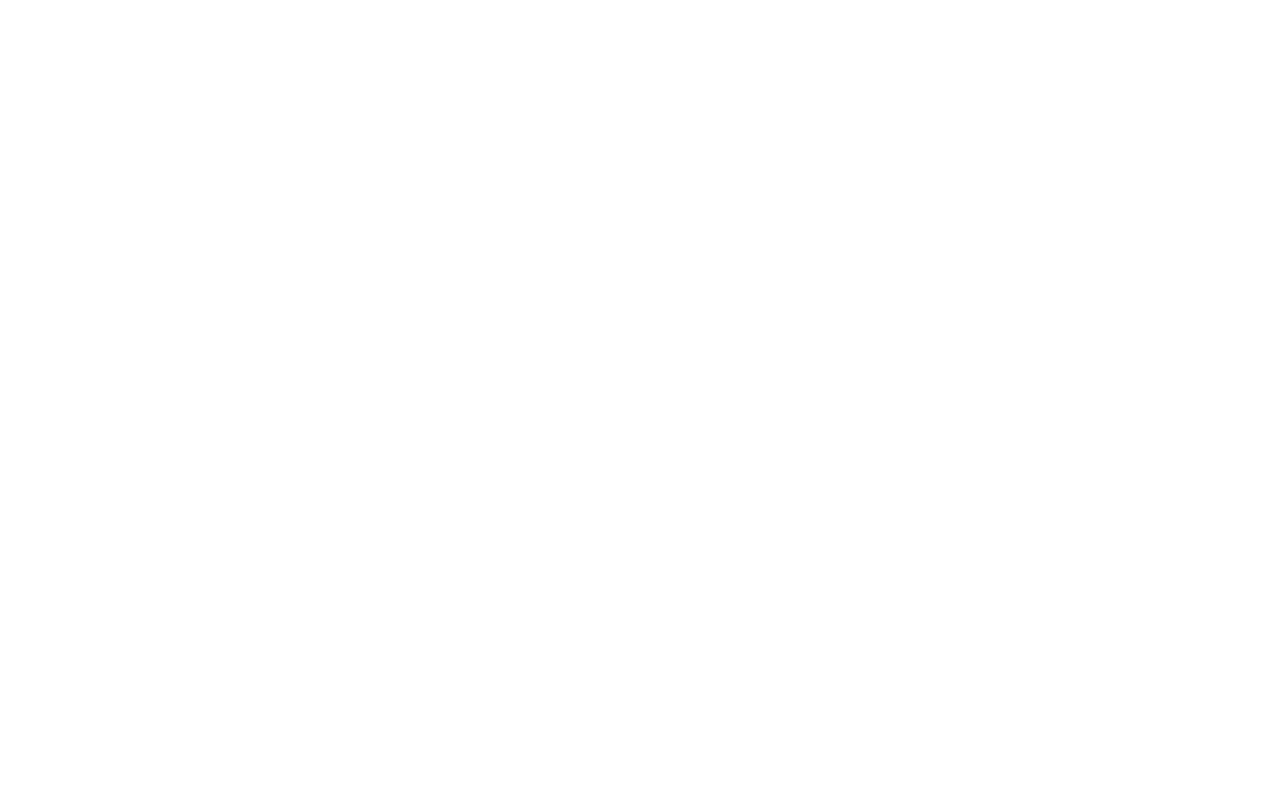
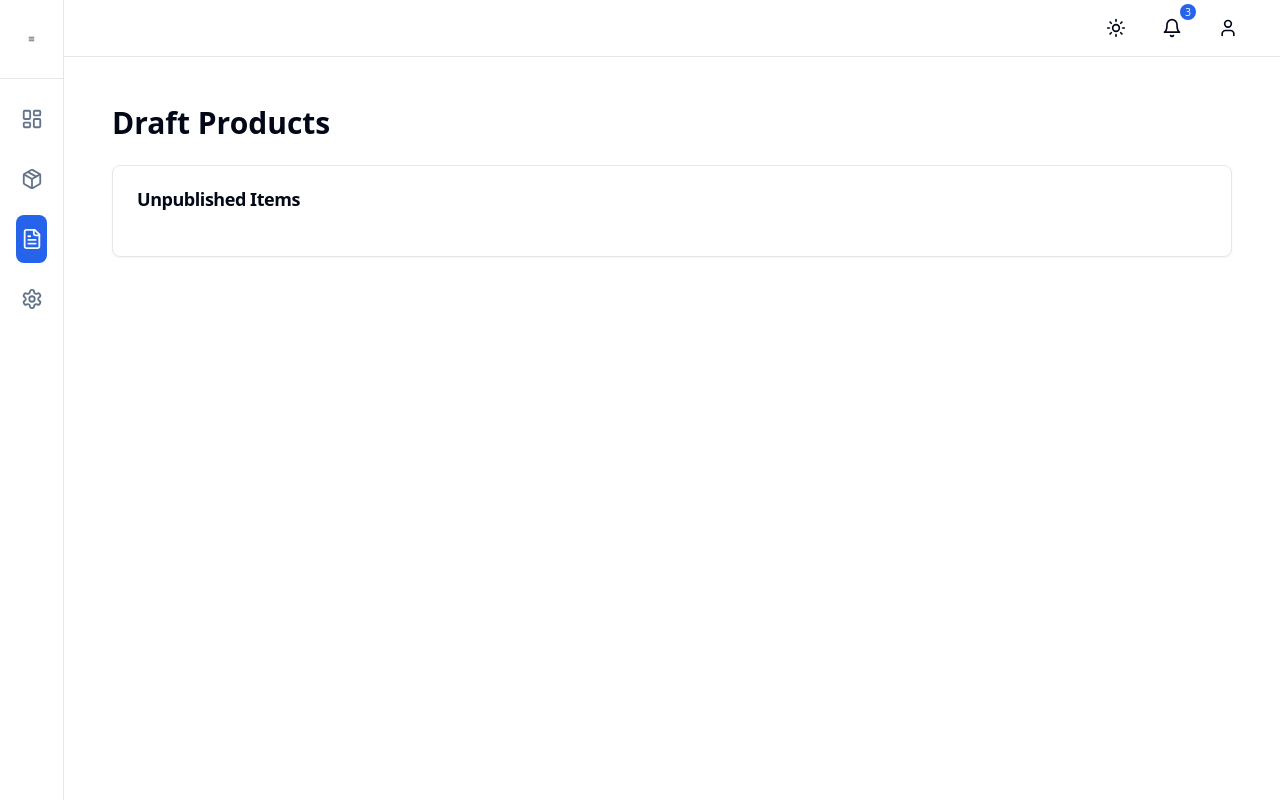
Before and after one commit to arnesssr/innventra, a React (Vite) app in the folder product-management/: page /drafts in a window 1280 px wide. Before the commit this address had no page. Built offline with nearby package versions, Linux system fonts and the light colour scheme.

Commit message:
feat: implement Products and Drafts pages; enhance ProductForm with draft and publish functionality; refactor Sidebar for improved navigation

```diff
--- a/product-management/src/components/layout/Sidebar.tsx
+++ b/product-management/src/components/layout/Sidebar.tsx
@@ -1,11 +1,8 @@
 import { NavLink } from 'react-router-dom'
 import {
   LayoutDashboard,
-  Book,
-  BookOpen,
-  Gift,
-  PenTool,
-  Gamepad,
+  Package,
+  FileText,
   Settings,
   Menu
 } from 'lucide-react'
@@ -17,40 +14,45 @@
 }
 
 export function Sidebar({ expanded, onToggle }: SidebarProps) {
+  const menuItems = [
+    { path: '/', icon: <LayoutDashboard size={22} />, label: 'Dashboard' },
+    { path: '/products', icon: <Package size={22} />, label: 'Products' },
+    { path: '/drafts', icon: <FileText size={22} />, label: 'Drafts' },
+    { path: '/settings', icon: <Settings size={22} />, label: 'Settings' }
+  ]
+
   return (
     <aside className={cn(
-      "fixed left-0 top-0 h-screen border-r bg-background transition-all duration-300 z-50",
+      "fixed left-0 top-0 h-screen overflow-hidden border-r bg-card/50 backdrop-blur-sm transition-all duration-300 z-50 flex flex-col",
       expanded ? "w-64" : "w-16"
     )}>
-      <div className="p-4">
+      <div className="p-4 border-b">
         <button
           onClick={() => onToggle(!expanded)}
-          className="mb-8 p-2 hover:bg-accent hover:text-accent-foreground rounded-lg w-full flex justify-center"
+          className="p-3 hover:bg-accent hover:text-accent-foreground rounded-lg w-full flex justify-center"
         >
-          <Menu size={20} />
+          <Menu size={22} />
         </button>
+      </div>
 
-        <nav className="space-y-2">
-          {[
-            { path: '/', icon: <LayoutDashboard size={20} />, label: 'Dashboard' },
-            { path: '/categories/books', icon: <Book size={20} />, label: 'Books' },
-            { path: '/categories/bibles', icon: <BookOpen size={20} />, label: 'Bibles' },
-            { path: '/categories/gifts', icon: <Gift size={20} />, label: 'Gifts & Cards' },
-            { path: '/categories/stationery', icon: <PenTool size={20} />, label: 'Stationery' },
-            { path: '/categories/toys', icon: <Gamepad size={20} />, label: 'Toys & Games' },
-            { path: '/settings', icon: <Settings size={20} />, label: 'Settings' },
-          ].map(({ path, icon, label }) => (
+      <div className="flex-1 overflow-y-auto py-4">
+        <nav className="px-4 space-y-3">
+          {menuItems.map(({ path, icon, label }) => (
             <NavLink
               key={path}
               to={path}
+              title={!expanded ? label : undefined}
               className={({ isActive }) => cn(
-                "flex items-center gap-2 p-2 rounded-lg transition-colors",
+                "flex items-center gap-3 p-3 rounded-lg transition-colors min-h-[48px]",
                 "hover:bg-accent hover:text-accent-foreground",
+                expanded ? "justify-start" : "justify-center",
                 isActive ? "bg-primary text-primary-foreground" : "text-muted-foreground"
               )}
             >
-              {icon}
-              {expanded && <span>{label}</span>}
+              <div className="flex-shrink-0">
+                {icon}
+              </div>
+              {expanded && <span className="text-base font-medium">{label}</span>}
             </NavLink>
           ))}
         </nav>
--- a/product-management/src/components/products/ProductForm.tsx
+++ b/product-management/src/components/products/ProductForm.tsx
@@ -90,8 +90,9 @@
     }
   }
 
-  const handleSubmit = (e: React.FormEvent) => {
+  const handleSubmit = (e: React.FormEvent, status: 'draft' | 'published') => {
     e.preventDefault()
+    setFormData(prev => ({ ...prev, status }))
     console.log(formData)
   }
 
@@ -218,11 +219,24 @@
 
   return (
     <Card>
-      <CardHeader>
+      <CardHeader className="flex flex-row items-center justify-between">
         <CardTitle>Add New Product</CardTitle>
+        <div className="flex gap-2">
+          <Button
+            variant="outline"
+            onClick={(e) => handleSubmit(e, 'draft')}
+          >
+            Save as Draft
+          </Button>
+          <Button
+            onClick={(e) => handleSubmit(e, 'published')}
+          >
+            Publish
+          </Button>
+        </div>
       </CardHeader>
       <CardContent>
-        <form onSubmit={handleSubmit} className="space-y-6">
+        <form className="space-y-6">
           <div className="grid gap-4 md:grid-cols-2">
             {/* Basic fields */}
             <div className="space-y-2">
@@ -332,13 +346,6 @@
               />
             </div>
           </div>
-
-          <div className="flex justify-end">
-            <Button type="submit">
-              <Upload className="mr-2 h-4 w-4" />
-              Save Product
-            </Button>
-          </div>
         </form>
       </CardContent>
     </Card>
--- a/product-management/src/pages/dashboard/DashboardPage.tsx
+++ b/product-management/src/pages/dashboard/DashboardPage.tsx
@@ -1,62 +1,56 @@
-import { useState } from "react"
 import { Card, CardContent, CardHeader, CardTitle } from "../../components/ui/Card"
-import { AnalyticsChart } from "../../components/dashboard/AnalyticsChart"
-import { ProductForm } from "../../components/products/ProductForm"
-import { Tabs, TabsContent, TabsList, TabsTrigger } from "../../components/ui/Tabs"
-
-interface DashboardStat {
-  id: string;
-  title: string;
-  value: number;
-  icon: JSX.Element;
-  trend: {
-    value: number;
-    isPositive: boolean;
-  };
-}
+import { Book, DollarSign, ShoppingBag, Archive } from "lucide-react"
 
 export function DashboardPage() {
-  const [stats, setStats] = useState<DashboardStat[]>([])
-  const [isLoading, setIsLoading] = useState(true)
+  const stats = [
+    {
+      title: "Total Revenue",
+      value: "KES 45,231",
+      description: "+20.1% from last month",
+      icon: <DollarSign className="h-5 w-5 text-muted-foreground/70" />,
+    },
+    {
+      title: "Products",
+      value: "2,350",
+      description: "120 added this month",
+      icon: <ShoppingBag className="h-5 w-5 text-muted-foreground/70" />,
+    },
+    {
+      title: "Drafts",
+      value: "12",
+      description: "Products pending review",
+      icon: <Archive className="h-5 w-5 text-muted-foreground/70" />,
+    },
+    {
+      title: "Categories",
+      value: "6",
+      description: "Across all sections",
+      icon: <Book className="h-5 w-5 text-muted-foreground/70" />,
+    },
+  ]
 
   return (
-    <div className="max-w-7xl mx-auto">
-      <Tabs defaultValue="overview" className="w-full">
-        <TabsList>
-          <TabsTrigger value="overview">Overview</TabsTrigger>
-          <TabsTrigger value="add-product">Add Product</TabsTrigger>
-        </TabsList>
-
-        <TabsContent value="overview">
-          <div className="grid gap-4 sm:grid-cols-2 lg:grid-cols-4">
-            {isLoading ? (
-              <div>Loading stats...</div>
-            ) : (
-              stats.map((stat) => (
-                <Card key={stat.id}>
+    <div className="space-y-6 p-8">
+      <div className="grid gap-4 md:grid-cols-2 lg:grid-cols-4">
+        {stats.map((stat, index) => (
+          <Card key={index}>
             <CardHeader className="flex flex-row items-center justify-between pb-2">
-                    <CardTitle className="text-sm font-medium">{stat.title}</CardTitle>
+              <CardTitle className="text-sm font-medium text-muted-foreground">
+                {stat.title}
+              </CardTitle>
               {stat.icon}
             </CardHeader>
             <CardContent>
-                    <div className="text-2xl font-bold">{stat.value.toLocaleString()}</div>
-                    <p className={`text-xs ${stat.trend.isPositive ? 'text-green-500' : 'text-red-500'}`}>
-                      {stat.trend.isPositive ? '+' : '-'}{Math.abs(stat.trend.value)}%
+              <div className="text-2xl font-bold">{stat.value}</div>
+              <p className="text-xs text-muted-foreground pt-1">
+                {stat.description}
               </p>
             </CardContent>
           </Card>
-              ))
-            )}
+        ))}
       </div>
-          <div className="grid gap-4 md:grid-cols-2 mt-6">
-            <AnalyticsChart />
-          </div>
-        </TabsContent>
 
-        <TabsContent value="add-product" className="max-w-4xl mx-auto">
-          <ProductForm />
-        </TabsContent>
-      </Tabs>
+      {/* Add more dashboard sections here */}
     </div>
   )
 }
--- /dev/null
+++ b/product-management/src/pages/products/DraftsPage.tsx
@@ -0,0 +1,19 @@
+import { Card, CardContent, CardHeader, CardTitle } from "../../components/ui/Card"
+
+export function DraftsPage() {
+  return (
+    <div className="space-y-6 p-6">
+      <div className="flex items-center justify-between">
+        <h1 className="text-3xl font-bold">Draft Products</h1>
+      </div>
+      <Card>
+        <CardHeader>
+          <CardTitle>Unpublished Items</CardTitle>
+        </CardHeader>
+        <CardContent>
+          {/* Draft items list will go here */}
+        </CardContent>
+      </Card>
+    </div>
+  )
+}
--- /dev/null
+++ b/product-management/src/pages/products/ProductForm.tsx
@@ -0,0 +1,17 @@
+import { useState } from "react"
+import { Card, CardContent, CardHeader, CardTitle } from "../../components/ui/Card"
+
+export function ProductForm() {
+  return (
+    <div className="space-y-6 p-6">
+      <Card>
+        <CardHeader>
+          <CardTitle>Add New Product</CardTitle>
+        </CardHeader>
+        <CardContent>
+          {/* Form content will go here */}
+        </CardContent>
+      </Card>
+    </div>
+  )
+}
--- /dev/null
+++ b/product-management/src/pages/products/ProductsPage.tsx
@@ -0,0 +1,21 @@
+import { Button } from "../../components/ui/Button"
+import { Plus } from "lucide-react"
+import { useNavigate } from "react-router-dom"
+
+export function ProductsPage() {
+  const navigate = useNavigate()
+
+  return (
+    <div className="space-y-6 p-6">
+      <div className="flex items-center justify-between">
+        <h1 className="text-3xl font-bold">Products</h1>
+        <Button onClick={() => navigate('/products/new')}>
+          <Plus className="mr-2 h-4 w-4" /> Add Product
+        </Button>
+      </div>
+      <div className="rounded-md border">
+        {/* Product table will go here */}
+      </div>
+    </div>
+  )
+}
--- a/product-management/src/routes.tsx
+++ b/product-management/src/routes.tsx
@@ -1,16 +1,19 @@
 import { Routes, Route } from 'react-router-dom'
 import { RootLayout } from './components/layout/RootLayout'
 import { DashboardPage } from './pages/dashboard/DashboardPage'
-import { CategoryPage } from './pages/categories/CategoryPage'
-import { LoginPage } from './pages/auth/LoginPage'
+import { ProductsPage } from './pages/products/ProductsPage'
+import { DraftsPage } from './pages/products/DraftsPage'
+import { ProductForm } from './pages/products/ProductForm'
 
 export function AppRoutes() {
   return (
     <Routes>
       <Route element={<RootLayout />}>
         <Route path="/" element={<DashboardPage />} />
-        <Route path="/categories/:type" element={<CategoryPage />} />
-        <Route path="/settings" element={<div>Settings Page</div>} />
+        <Route path="/products" element={<ProductsPage />} />
+        <Route path="/products/new" element={<ProductForm />} />
+        <Route path="/drafts" element={<DraftsPage />} />
+        <Route path="/settings" element={<div>Settings</div>} />
       </Route>
     </Routes>
   )
--- a/product-management/src/styles/globals.css
+++ b/product-management/src/styles/globals.css
@@ -5,24 +5,24 @@
 @layer base {
   :root {
     --background: 0 0% 100%;
-    --foreground: 224 71.4% 4.1%;
+    --foreground: 222.2 84% 4.9%;
     --card: 0 0% 100%;
-    --card-foreground: 224 71.4% 4.1%;
+    --card-foreground: 222.2 84% 4.9%;
     --popover: 0 0% 100%;
-    --popover-foreground: 224 71.4% 4.1%;
-    --primary: 262.1 83.3% 57.8%;
-    --primary-foreground: 210 20% 98%;
-    --secondary: 220 14.3% 95.9%;
-    --secondary-foreground: 220.9 39.3% 11%;
-    --muted: 220 14.3% 95.9%;
-    --muted-foreground: 220 8.9% 46.1%;
-    --accent: 220 14.3% 95.9%;
-    --accent-foreground: 220.9 39.3% 11%;
+    --popover-foreground: 222.2 84% 4.9%;
+    --primary: 221.2 83.2% 53.3%;
+    --primary-foreground: 210 40% 98%;
+    --secondary: 210 40% 96.1%;
+    --secondary-foreground: 222.2 47.4% 11.2%;
+    --muted: 210 40% 96.1%;
+    --muted-foreground: 215.4 16.3% 46.9%;
+    --accent: 210 40% 96.1%;
+    --accent-foreground: 222.2 47.4% 11.2%;
     --destructive: 0 84.2% 60.2%;
-    --destructive-foreground: 210 20% 98%;
-    --border: 220 13% 91%;
-    --input: 220 13% 91%;
-    --ring: 262.1 83.3% 57.8%;
+    --destructive-foreground: 210 40% 98%;
+    --border: 214.3 31.8% 91.4%;
+    --input: 214.3 31.8% 91.4%;
+    --ring: 221.2 83.2% 53.3%;
     --radius: 0.5rem;
   }
 
```
Lines whose indentation alone changed are shown as unchanged.
